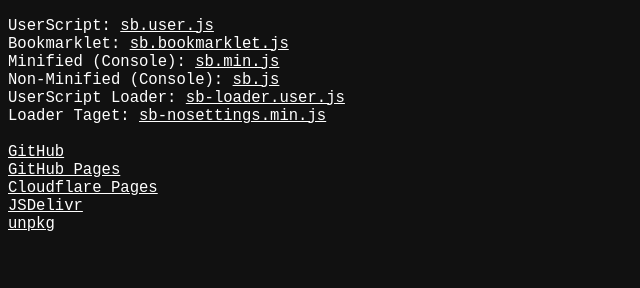
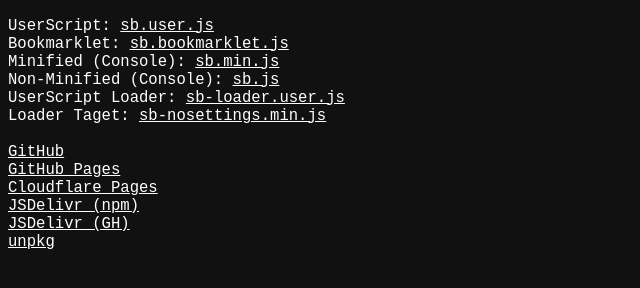
Before and after one commit to mchangrh/sb.js, a website: page docs/index.html in a window 1280 px wide. Shown: the part 78-366 px from the top of the page, without its empty margins (0-640 px from the left). Drawn offline with Linux system fonts and the light colour scheme.

Commit message:
add jsdelivr GH

```diff
--- a/docs/index.html
+++ b/docs/index.html
@@ -30,6 +30,7 @@
 <a href="https://github.com/mchangrh/sb.js">GitHub</a>
 <a href="https://mchangrh.github.io/sb.js">GitHub Pages</a>
 <a href="https://sbjs.pages.dev">Cloudflare Pages</a>
-<a href="https://cdn.jsdelivr.net/npm/@mchangrh/sb.js/docs/">JSDelivr</a>
+<a href="https://cdn.jsdelivr.net/npm/@mchangrh/sb.js/docs/">JSDelivr (npm)</a>
+<a href="https://cdn.jsdelivr.net/gh/mchangrh/sb.js/docs/">JSDelivr (GH)</a>
 <a href="https://unpkg.com/browse/@mchangrh/sb.js/docs/">unpkg</a>
 </pre></body>
```
Also changed, not shown: README.md.
